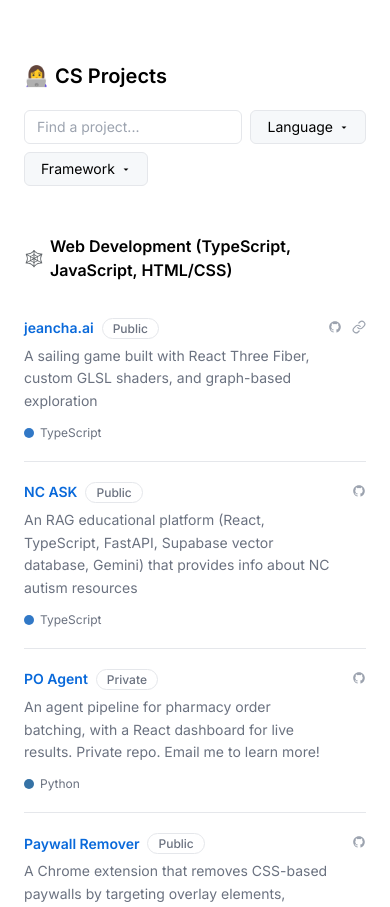
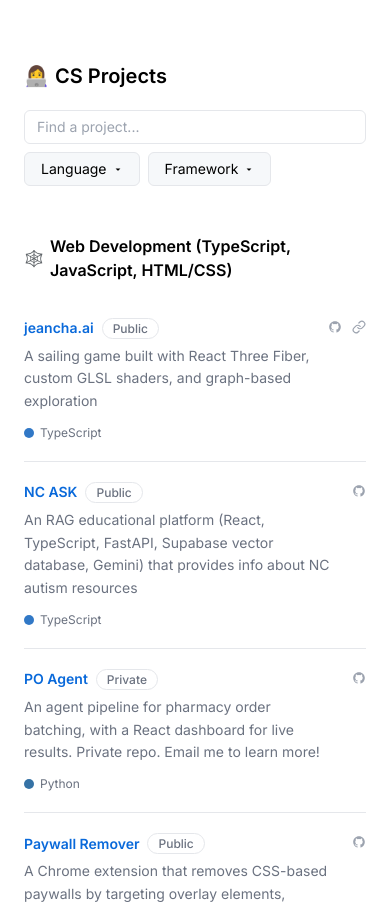
Before and after one commit to katiecha/katie-chai, a Next.js app: page /work in a window 390 px wide. Shown: the part 1056-1963 px from the top of the page. Built offline with nearby package versions, Linux system fonts and the light colour scheme.

Commit message:
fixing mobile filters

```diff
--- a/app/components/organisms/filterable-projects.tsx
+++ b/app/components/organisms/filterable-projects.tsx
@@ -62,8 +62,9 @@ export function FilterableCSProjects({ categories }: { categories: Category[] })
 
   return (
     <div>
-      <div className="flex items-center gap-2 mb-4 flex-wrap">
+      <div className="flex flex-col gap-2 mb-4 md:flex-row md:items-center md:flex-wrap">
         <SearchInput value={search} onChange={setSearch} />
+        <div className="flex items-center gap-2">
           <DropdownFilter
             label="Language"
             options={orderedLanguages}
@@ -76,6 +77,7 @@ export function FilterableCSProjects({ categories }: { categories: Category[] })
             value={activeFramework}
             onChange={setActiveFramework}
           />
+        </div>
       </div>
 
       {visibleCategories.length === 0 ? (
```
Also changed, not shown: 1 other file (tests, documents, lock files or other folders). Lines whose indentation alone changed are shown as unchanged.
